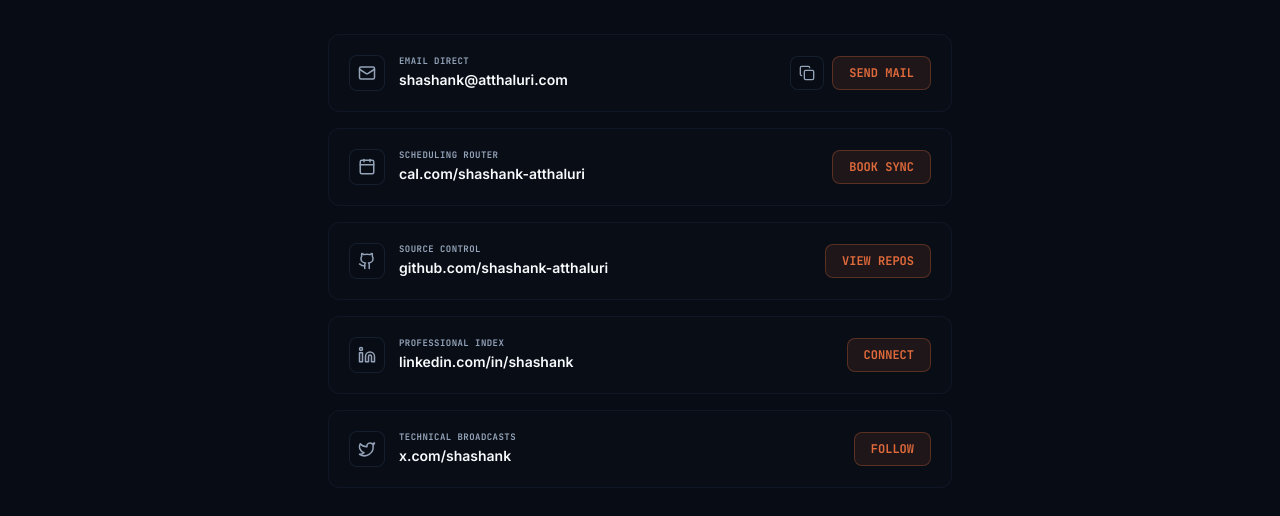
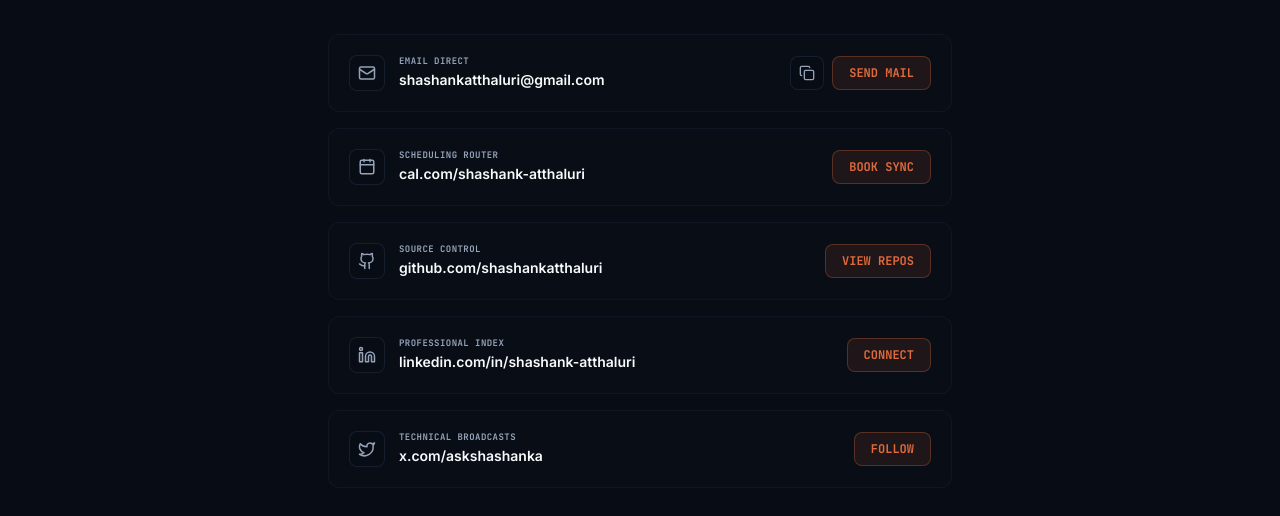
Before and after one commit to shashankatthaluri/shashank_systems, a Next.js app: page /contact in a window 1280 px wide. Shown: the part 393-909 px from the top of the page. Built offline with nearby package versions, Linux system fonts and the light colour scheme.

Commit message:
fix: update email, github, linkedin, and x.com links sitewide

```diff
--- a/src/app/contact/page.tsx
+++ b/src/app/contact/page.tsx
@@ -51,7 +51,7 @@
 
 export default function ContactPage() {
   const [copied, setCopied] = useState(false);
-  const email = "shashank@atthaluri.com";
+  const email = "shashankatthaluri@gmail.com";
 
   const handleCopyEmail = () => {
     navigator.clipboard.writeText(email);
@@ -78,25 +78,25 @@
     },
     {
       name: "SOURCE CONTROL",
-      value: "github.com/shashank-atthaluri",
+      value: "github.com/shashankatthaluri",
       icon: GithubIcon,
-      href: "https://github.com/shashank-atthaluri",
+      href: "https://github.com/shashankatthaluri",
       actionText: "VIEW REPOS",
       canCopy: false,
     },
     {
       name: "PROFESSIONAL INDEX",
-      value: "linkedin.com/in/shashank",
+      value: "linkedin.com/in/shashank-atthaluri",
       icon: LinkedinIcon,
-      href: "https://linkedin.com", // LinkedIn placeholder
+      href: "https://linkedin.com/in/shashank-atthaluri",
       actionText: "CONNECT",
       canCopy: false,
     },
     {
       name: "TECHNICAL BROADCASTS",
-      value: "x.com/shashank",
+      value: "x.com/askshashanka",
       icon: TwitterIcon,
-      href: "https://x.com", // Twitter placeholder
+      href: "https://x.com/askshashanka",
       actionText: "FOLLOW",
       canCopy: false,
     },
--- a/src/app/layout.tsx
+++ b/src/app/layout.tsx
@@ -63,13 +63,13 @@
               <span>© {new Date().getFullYear()} SHASHANK ATTHALURI. LOCAL-FIRST SOFTWARE LAB.</span>
             </div>
             <div className="flex gap-6">
-              <a href="https://github.com/shashank-atthaluri" target="_blank" rel="noopener noreferrer" className="hover:text-accent transition-colors">
+              <a href="https://github.com/shashankatthaluri" target="_blank" rel="noopener noreferrer" className="hover:text-accent transition-colors">
                 GITHUB
               </a>
-              <a href="https://linkedin.com" target="_blank" rel="noopener noreferrer" className="hover:text-accent transition-colors">
+              <a href="https://linkedin.com/in/shashank-atthaluri" target="_blank" rel="noopener noreferrer" className="hover:text-accent transition-colors">
                 LINKEDIN
               </a>
-              <a href="https://x.com" target="_blank" rel="noopener noreferrer" className="hover:text-accent transition-colors">
+              <a href="https://x.com/askshashanka" target="_blank" rel="noopener noreferrer" className="hover:text-accent transition-colors">
                 TWITTER
               </a>
             </div>
--- a/src/app/page.tsx
+++ b/src/app/page.tsx
@@ -49,7 +49,7 @@
                 <span>Read Build Logs</span>
               </Link>
               <a
-                href="https://github.com/shashank-atthaluri"
+                href="https://github.com/shashankatthaluri"
                 target="_blank"
                 rel="noopener noreferrer"
                 className="flex items-center justify-center p-2.5 rounded-lg border border-border-subtle bg-card-bg/40 text-text-muted hover:text-foreground transition-all"
@@ -399,7 +399,7 @@
           </p>
           <div className="flex flex-wrap items-center gap-4 pt-4">
             <a
-              href="mailto:shashank@atthaluri.com"
+              href="mailto:shashankatthaluri@gmail.com"
               className="flex items-center gap-2 px-6 py-3 rounded-lg bg-accent text-white font-medium hover:bg-accent-dim transition-all shadow-[0_0_20px_rgba(224,106,59,0.1)]"
             >
               <span>Email Shashank</span>
--- a/src/content/data.ts
+++ b/src/content/data.ts
@@ -83,7 +83,7 @@
   + generated: src/types/db.d.ts (114 declarations)
   writing redis session configuration... [OK]
   bootstrapping dev server... http://localhost:3000`,
-    github: "https://github.com/shashank-atthaluri/shipclawfast",
+    github: "https://github.com/shashankatthaluri/shipclawfast",
     demo: "https://www.shipclawfast.com/",
     whyExists: "AI founders underestimate operational lifecycle infrastructure complexity, focusing heavily on prompt tweaks while neglecting isolated runtimes, container containment, and clean tenant billing limits.",
     painPoints: [
@@ -136,7 +136,7 @@
 + Order_Item: [Starter] (Timestamp = 13)
 + Order_Item: [Dessert] (Timestamp = 12)
 Result: [Starter] strictly precedes [Dessert] in the dispatch rendering.`,
-    github: "https://github.com/shashank-atthaluri/menuos"
+    github: "https://github.com/shashankatthaluri/menuos"
   },
   {
     slug: "tem",
@@ -219,7 +219,7 @@
   - (Current User Knowledge = Pointers)
   - Next required primitive node: [Memory Management]
   - Pruned nodes (skipping): [Pointers]`,
-    github: "https://github.com/shashank-atthaluri/dependency-dag"
+    github: "https://github.com/shashankatthaluri/dependency-dag"
   },
   {
     slug: "cognition-rl",
```
